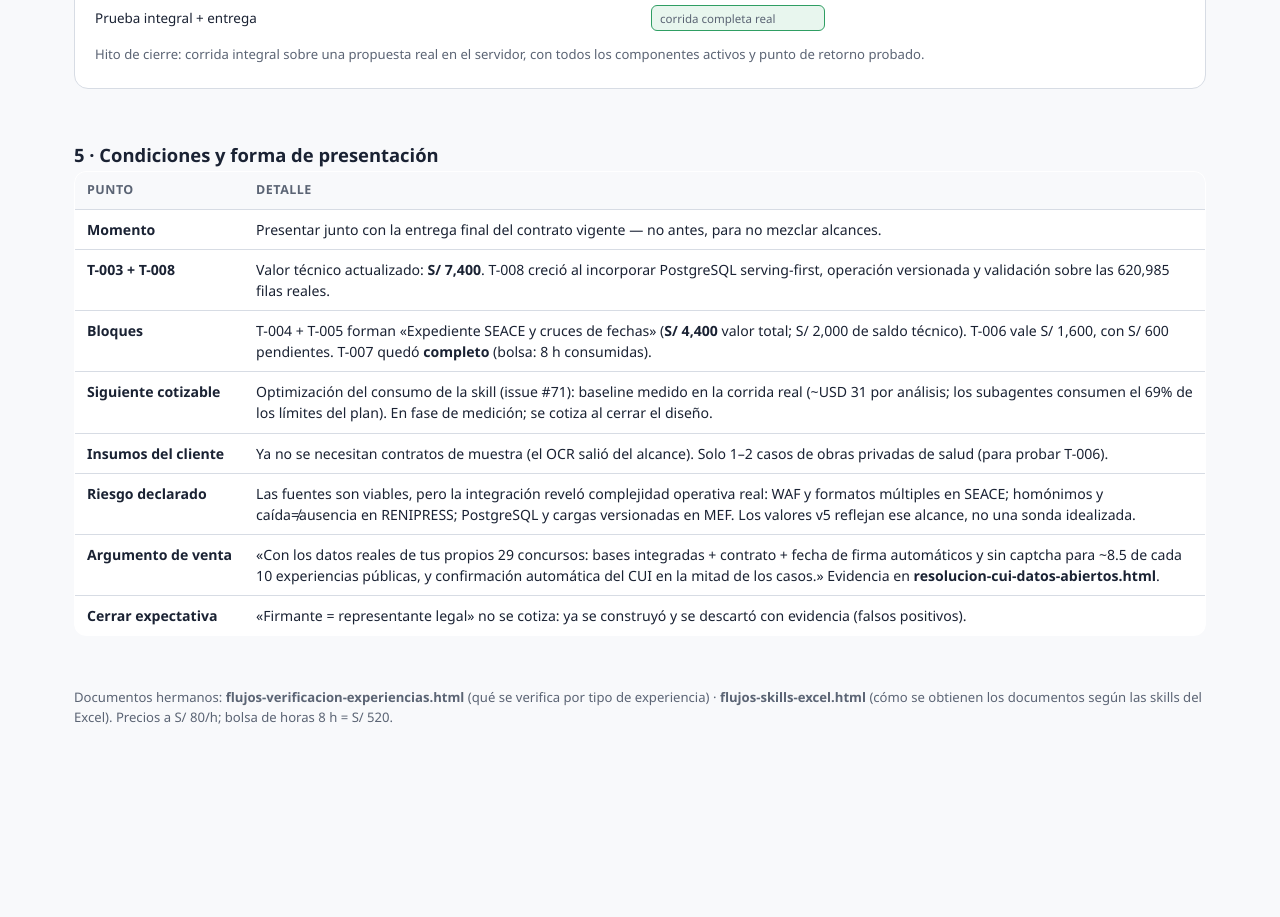
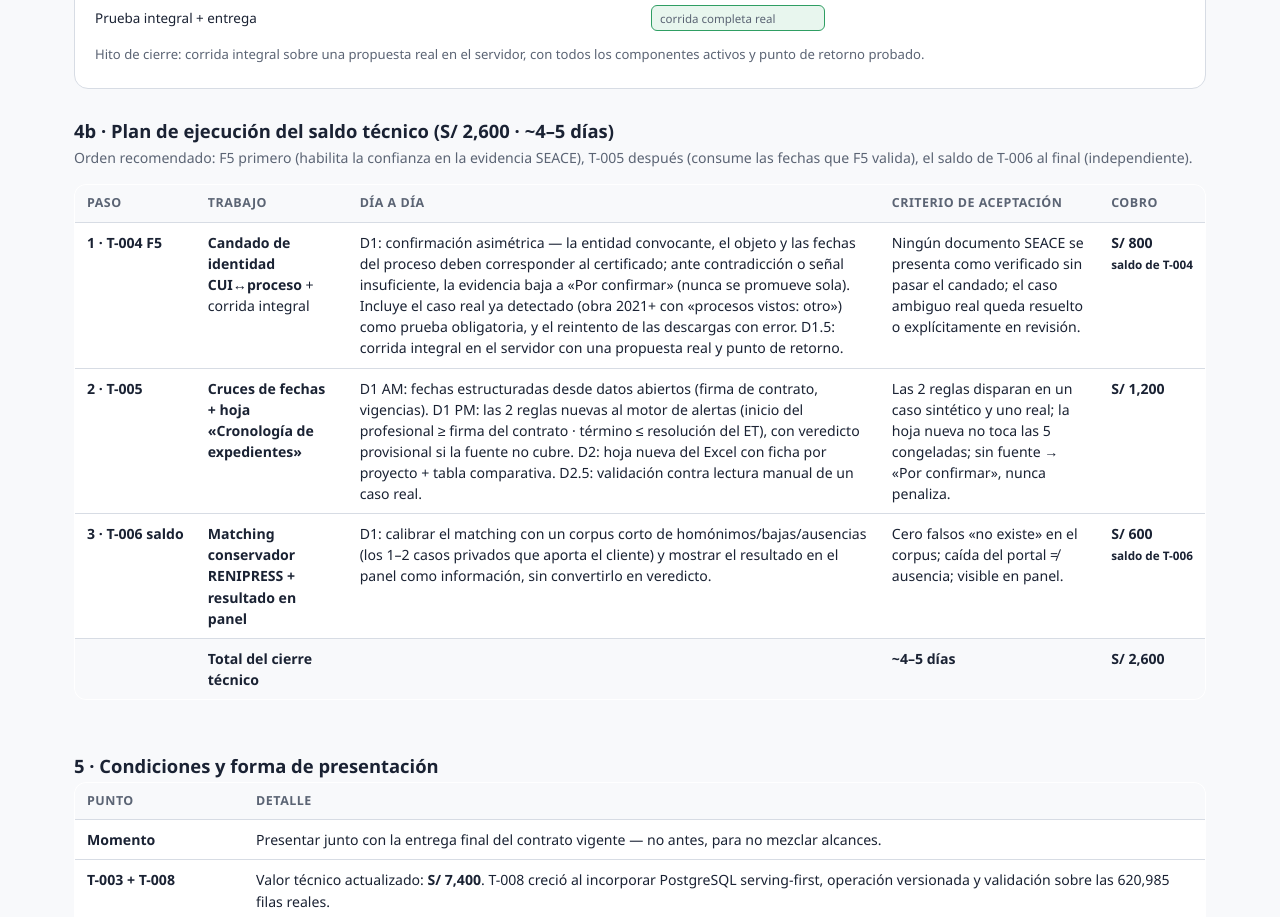
Before and after one commit to rafram96/Pivote, a plain HTML site: page docs/nuevos_modulos/plan-desarrollo-extras.html in a window 1280 px wide. Shown: the part 5666-6583 px from the top of the page. Before the commit the page ends 6458 px from the top, so only its background shows below. Drawn offline with Linux system fonts and the light colour scheme.

Commit message:
docs(nuevos_modulos): plan de ejecucion del saldo tecnico (4b)
Seccion nueva 4b con el dia a dia y cobro de los 3 pasos del cierre:
F5 de T-004 (candado de identidad CUI-proceso + corrida integral,
S/800), T-005 (cruces de fechas + hoja Cronologia, S/1,200) y saldo de
T-006 (matching RENIPRESS + panel, S/600). Total S/2,600 en ~4-5 dias,
consistente con la tabla de la seccion 1.

Co-Authored-By: Claude Fable 5 <noreply@anthropic.com>

```diff
--- a/docs/nuevos_modulos/plan-desarrollo-extras.html
+++ b/docs/nuevos_modulos/plan-desarrollo-extras.html
@@ -435,6 +435,36 @@
     </div>
     <p class="nota">Hito de cierre: corrida integral sobre una propuesta real en el servidor, con todos los componentes activos y punto de retorno probado.</p>
   </div>
+
+  <h2 style="margin-top:28px">4b · Plan de ejecución del saldo técnico (S/ 2,600 · ~4–5 días)</h2>
+  <p class="h2sub">Orden recomendado: F5 primero (habilita la confianza en la evidencia SEACE), T-005 después (consume las fechas que F5 valida), el saldo de T-006 al final (independiente).</p>
+  <div class="tabla-wrap">
+  <table>
+    <tr><th>Paso</th><th>Trabajo</th><th>Día a día</th><th>Criterio de aceptación</th><th>Cobro</th></tr>
+    <tr>
+      <td class="num">1 · T-004 F5</td>
+      <td><b>Candado de identidad CUI↔proceso</b> + corrida integral</td>
+      <td>D1: confirmación asimétrica — la entidad convocante, el objeto y las fechas del proceso deben corresponder al certificado; ante contradicción o señal insuficiente, la evidencia baja a «Por confirmar» (nunca se promueve sola). Incluye el caso real ya detectado (obra 2021+ con «procesos vistos: otro») como prueba obligatoria, y el reintento de las descargas con error. D1.5: corrida integral en el servidor con una propuesta real y punto de retorno.</td>
+      <td>Ningún documento SEACE se presenta como verificado sin pasar el candado; el caso ambiguo real queda resuelto o explícitamente en revisión.</td>
+      <td class="num">S/ 800<br><small>saldo de T-004</small></td>
+    </tr>
+    <tr>
+      <td class="num">2 · T-005</td>
+      <td><b>Cruces de fechas + hoja «Cronología de expedientes»</b></td>
+      <td>D1 AM: fechas estructuradas desde datos abiertos (firma de contrato, vigencias). D1 PM: las 2 reglas nuevas al motor de alertas (inicio del profesional ≥ firma del contrato · término ≤ resolución del ET), con veredicto provisional si la fuente no cubre. D2: hoja nueva del Excel con ficha por proyecto + tabla comparativa. D2.5: validación contra lectura manual de un caso real.</td>
+      <td>Las 2 reglas disparan en un caso sintético y uno real; la hoja nueva no toca las 5 congeladas; sin fuente → «Por confirmar», nunca penaliza.</td>
+      <td class="num">S/ 1,200</td>
+    </tr>
+    <tr>
+      <td class="num">3 · T-006 saldo</td>
+      <td><b>Matching conservador RENIPRESS + resultado en panel</b></td>
+      <td>D1: calibrar el matching con un corpus corto de homónimos/bajas/ausencias (los 1–2 casos privados que aporta el cliente) y mostrar el resultado en el panel como información, sin convertirlo en veredicto.</td>
+      <td>Cero falsos «no existe» en el corpus; caída del portal ≠ ausencia; visible en panel.</td>
+      <td class="num">S/ 600<br><small>saldo de T-006</small></td>
+    </tr>
+    <tr class="total"><td></td><td>Total del cierre técnico</td><td></td><td class="num">~4–5 días</td><td class="num">S/ 2,600</td></tr>
+  </table>
+  </div>
 </section>
 
 <!-- ============ 5. CONDICIONES ============ -->
```
